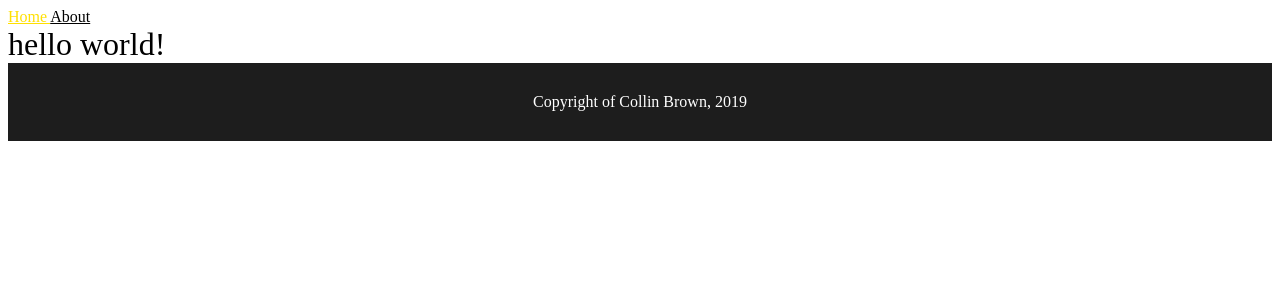
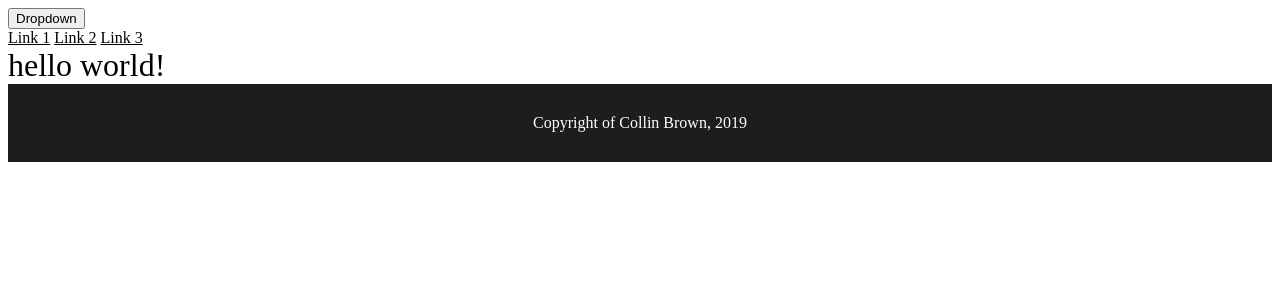
Before and after one commit to collinbrownwriting/writerly, a Jekyll site: the page built from index.html, in a window 1280 px wide. Shown: the top 300 px of the page. Built offline with Jekyll 4.4.1, drawn with Linux system fonts in a browser that asks for light colours.

Commit message:
Attempt to Fix Navigation

```diff
--- a/_layouts/default.html
+++ b/_layouts/default.html
@@ -5,7 +5,14 @@
     <title>{{ page.title }}</title>
     <link rel="stylesheet" href="/css/style.css">
   </head>
-  {% include navigation.html %}
+  <div class="dropdown">
+    <button class="dropbtn">Dropdown</button>
+    <div class="dropdown-content">
+      <a href="#">Link 1</a>
+      <a href="#">Link 2</a>
+      <a href="#">Link 3</a>
+    </div>
+  </div>
   <div class="content">
     {{ content }}
   </div>
```
